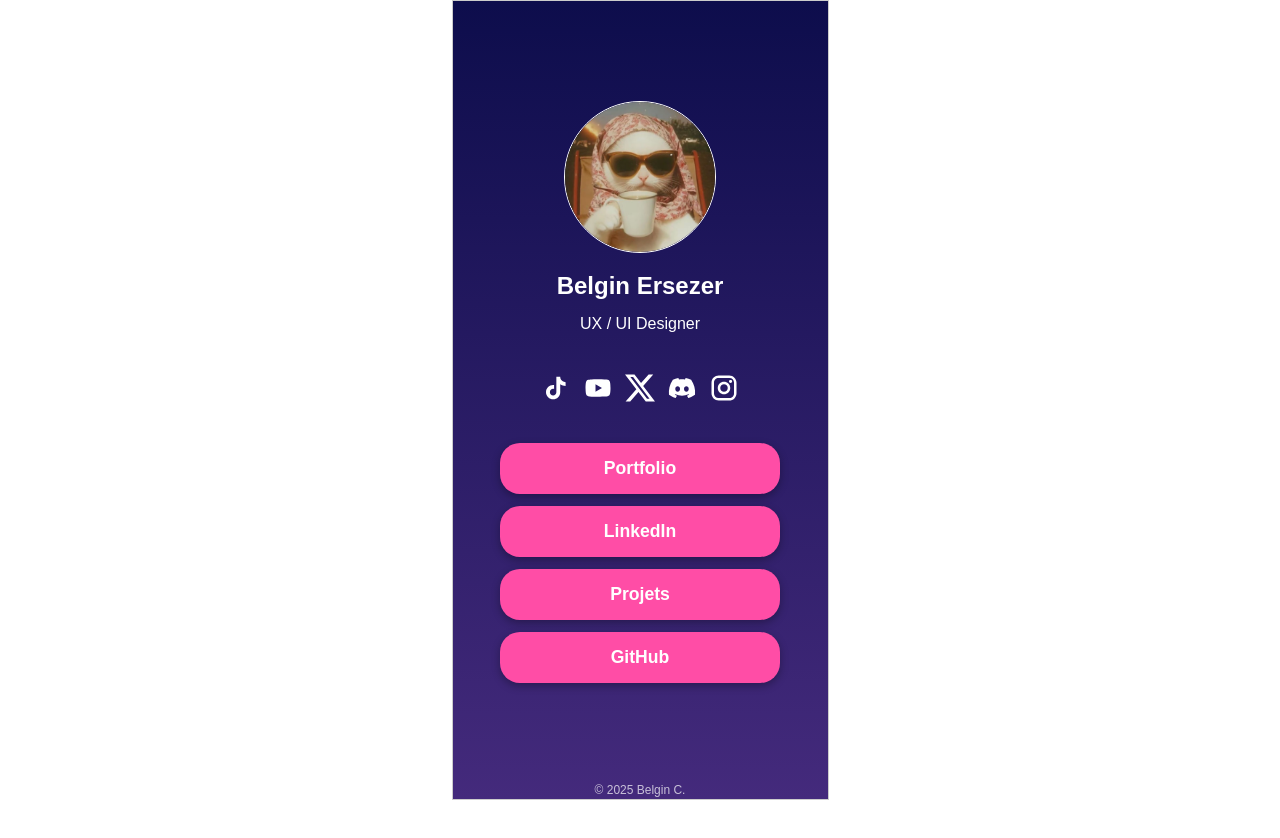
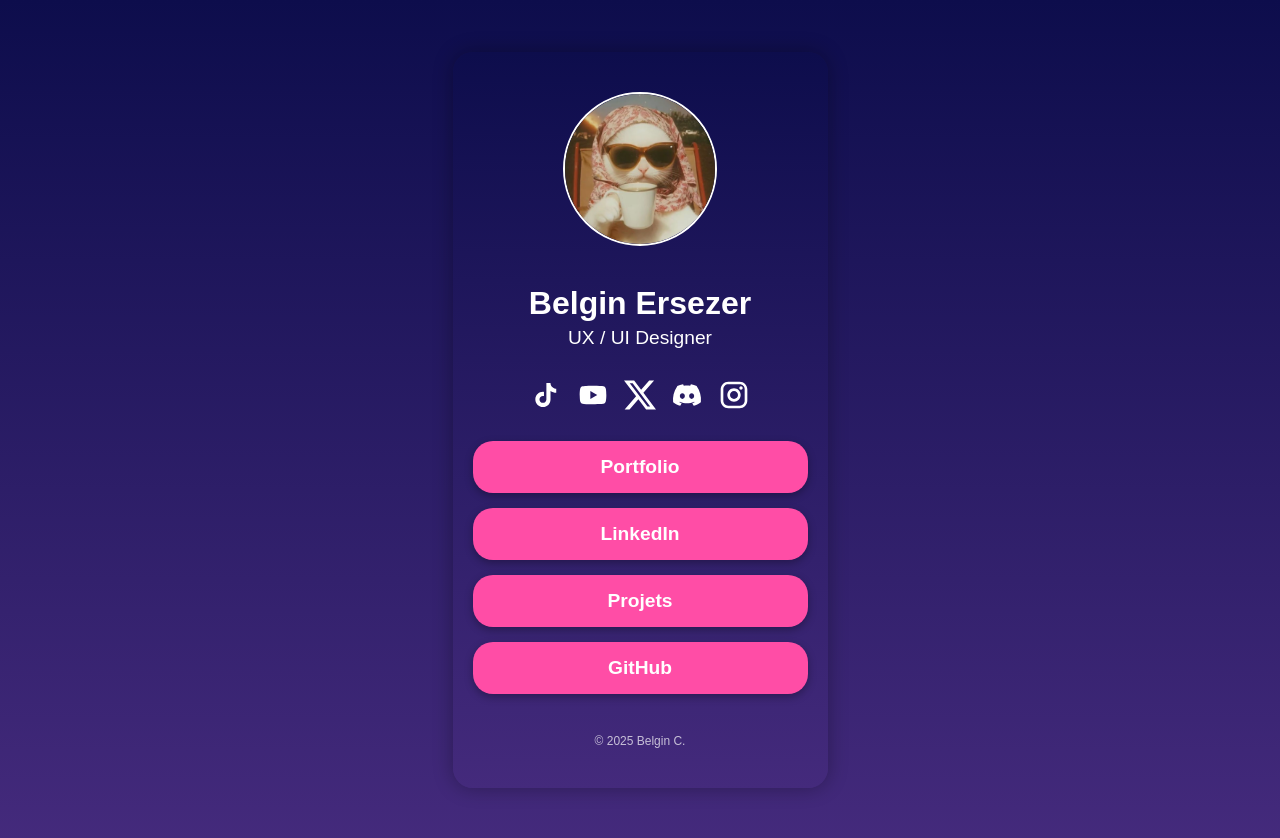
Before and after one commit to belginerss/belgin-linktree, a plain HTML site: page index.html in a window 1280 px wide. Before the commit the page ends 800 px from the top, so only its background shows below. Drawn offline with Linux system fonts and the light colour scheme.

Commit message:
fin des modifications

```diff
--- a/index.html
+++ b/index.html
@@ -3,25 +3,23 @@
 <head>
   <meta charset="UTF-8">
   <meta name="viewport" content="width=device-width, initial-scale=1.0">
-    <title>Document</title>
+  <title>Belgin Ersezer - Linktree Clone</title>
   <link rel="stylesheet" href="style.css">
 </head>
 <body>
 
-
-    <section>
-
-
-
-        <div class="image">
-            <img src="profile_chat.png" alt="profile_pic">
-        </div>
-
-
+  <div class="container">
+    <header>
+      <!-- Avatar et nom -->
+      <div class="profile">
+        <img src="profile_chat.png" alt="Photo de profil Belgin Ersezer">
         <h1>Belgin Ersezer</h1>
         <div class="subtitle">UX / UI Designer</div>
+      </div>
+    </header>
 
-
+    <main>
+      <!-- Icônes sociales -->
       <div class="social-icons">
         <img src="ic_baseline-tiktok.svg" alt="TikTok">
         <img src="mdi_youtube.svg" alt="YouTube">
@@ -30,15 +28,20 @@
         <img src="mdi_instagram.svg" alt="Instagram">
       </div>
 
+      <!-- Liens principaux -->
+      <div class="links">
         <a href="#" class="button">Portfolio</a>
         <a href="#" class="button">LinkedIn</a>
         <a href="#" class="button">Projets</a>
         <a href="#" class="button">GitHub</a>
+      </div>
+    </main>
 
+    <footer>
+      <!-- Footer -->
       <div class="footer">&copy; 2025 Belgin C.</div>
-    </section>
-
-
+    </footer>
+  </div>
 
 </body>
 </html>
--- a/style.css
+++ b/style.css
@@ -1,121 +1,137 @@
-
+/* RESET & BODY */
 body {
-    min-height: 100vh;
+    margin: 0;
+    padding: 20px;
+    font-family: 'Arial', sans-serif;
+    background: linear-gradient(180deg, #0D0D4C, #442A7C);
+    color: white;
     display: flex;
     justify-content: center;
     align-items: center;
+    height: 100vh;           /* 🔥 correction : min-height devient height */
+    overflow: hidden;        /* 🔥 pour éviter tout scroll */
 }
 
-section {
-    height: 812px;
-    width: 375px;
-    border: 1px solid #ccc;
+/* CONTAINER FAÇON MOBILE */
+.container {
+    width: 100%;
+    max-width: 375px;
     background: linear-gradient(180deg, #0D0D4C, #442A7C);
+    border-radius: 20px;
+    box-shadow: 0 0 20px rgba(0, 0, 0, 0.3);
+    padding-bottom: 40px;
+    text-align: center;
 }
 
-
-/* Styles de base - Mobile First */
-body {
-    margin: 0;
-    padding: 0;
-    font-family: 'Arial', sans-serif;
-    color: white;
-    text-align: center;
-    display: flex;
-    flex-direction: column;
-    justify-content: center;
-    align-items: center;
-    height: 100vh;
-    width: 100%;
+/* STRUCTURE */
+header, main, footer {
+    padding: 0 20px;
 }
 
-/* Avatar circulaire */
-.image img {
-    margin-top: 100px;
-    width: 150px;  /* Taille de l'image */
-    height: 150px; /* Assurez-vous que largeur et hauteur sont identiques */
+/* IMAGE DE PROFIL */
+.profile img {
+    margin-top: 40px;           /* au lieu de 60px */
+    margin-bottom: 20px;        /* ✅ ajoute cette ligne */
+    width: 150px;
+    height: 150px;
     border-radius: 50%;
-    object-fit: cover; /* Ajuste l'image pour qu'elle remplisse bien le cercle */
-    border: 1px solid white; /* Facultatif, pour un joli effet */
+    object-fit: cover;
+    border: 2px solid white;
+    animation: fadeIn 1.5s ease;
 }
 
-/* Titre et sous-titre */
+/* TITRE & SOUS-TITRE */
 h1 {
-    font-size: 1.2rem;
-    margin: 15px 0;
+    font-size: 1.5rem;
+    margin: 15px 0 5px 0;
+    animation: slideIn 1.5s ease;
 }
 
 .subtitle {
-    font-size: 0.9rem;
+    font-size: 1rem;
     font-weight: lighter;
-    margin-bottom: 40px;
+    margin-bottom: 30px;
 }
 
-/* Icônes sociales */
+/* RÉSEAUX SOCIAUX */
 .social-icons {
     display: flex;
     justify-content: center;
-    gap: 12px;
-    margin-bottom: 40px;
+    gap: 15px;
+    margin-bottom: 30px;
+    animation: fadeIn 2s ease;
 }
 
 .social-icons img {
-    width: 24px;
-    height: 24px;
+    width: 28px;
+    height: 28px;
     cursor: pointer;
+    transition: transform 0.3s;
 }
 
-/* Boutons */
+/* MICRO-ACTION SUR ICONES */
+.social-icons img:hover {
+    transform: scale(1.2);
+}
+
+/* LIENS */
+.links {
+    display: flex;
+    flex-direction: column;
+    gap: 15px;
+    margin-bottom: 30px;
+}
+
 .button {
-    width: 90%;
-    max-width: 250px;
-    padding: 12px;
-    margin: 12px auto;
     background-color: #FF4DA6;
     border-radius: 20px;
     color: white;
     font-size: 1rem;
     font-weight: bold;
+    padding: 12px;
     text-decoration: none;
-    display: block;
+    transition: background-color 0.3s, transform 0.3s;
     box-shadow: 0 3px 8px rgba(0, 0, 0, 0.3);
-    transition: all 0.3s ease;
 }
 
+/* MICRO-ACTION SUR BOUTONS */
 .button:hover {
     background-color: #FF76C2;
-    transform: scale(1.03);
+    transform: scale(1.05);
 }
 
-/* Pied de page */
+/* FOOTER */
 .footer {
     font-size: 0.75rem;
-    margin-top: 100px;
+    margin-top: 40px;
     opacity: 0.7;
 }
 
-/* ✅ RESPONSIVE : Ajustements pour tablettes et plus grands écrans */
+/* ANIMATIONS */
+@keyframes fadeIn {
+    from { opacity: 0; }
+    to { opacity: 1; }
+}
+
+@keyframes slideIn {
+    from { transform: translateY(-30px); opacity: 0; }
+    to { transform: translateY(0); opacity: 1; }
+}
+
+/* RESPONSIVE (grand écran) */
 @media (min-width: 600px) {
-    .profile-pic {
-        width: 120px;
-        height: 120px;
+    h1 {
+      font-size: 2rem;
     }
-
-    h1 {
-        font-size: 1.5rem;
+    .subtitle {
+      font-size: 1.2rem;
     }
-
-    .subtitle {
-        font-size: 1rem;
+    .social-icons img {
+      width: 32px;
+      height: 32px;
     }
-
-    .social-icons img {
-        width: 30px;
-        height: 30px;
-    }
-
     .button {
-        font-size: 1.1rem;
-        padding: 15px;
+      font-size: 1.2rem;
+      padding: 15px;
     }
 }
```
Lines whose indentation alone changed are shown as unchanged.
